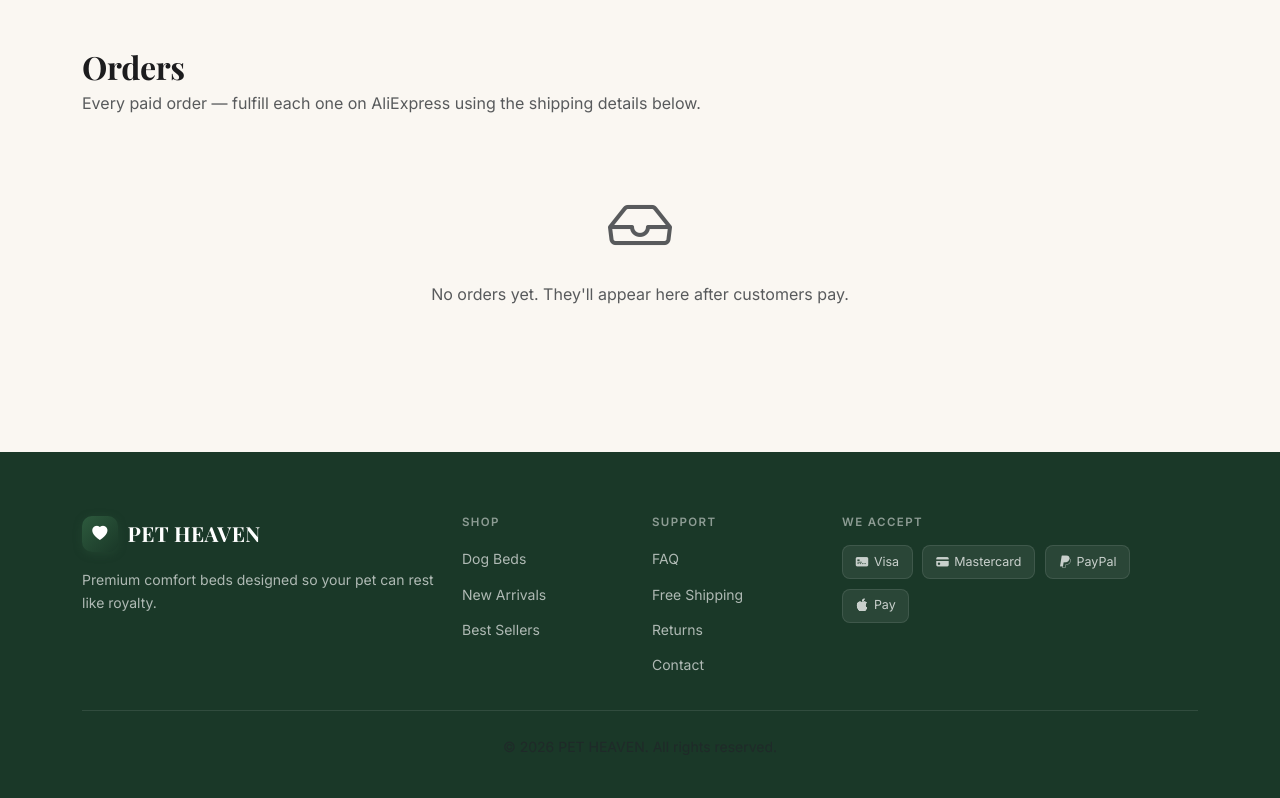
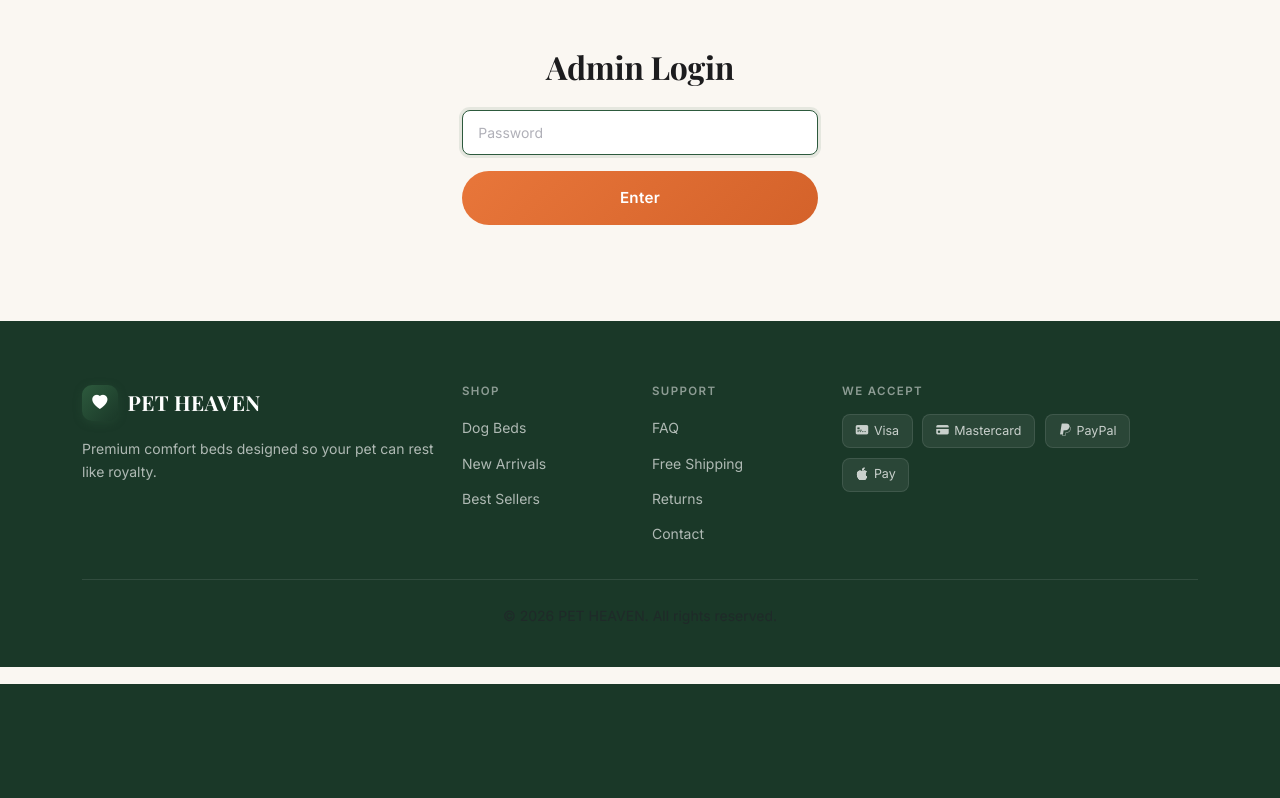
Before and after one commit to ethanhockey1211-lgtm/Dog-bed, an ASP.NET Core app: page /Orders in a window 1280 px wide. Shown: the part 116-914 px from the top of the page. After the commit the page ends 800 px from the top, so only its background shows below. Run offline with ASP.NET Core 8, Linux system fonts and the light colour scheme; some libraries are stand-ins or nearby versions.

Commit message:
Password-protect /orders page from public access
https://claude.ai/code/session_01Lg4BpGqBLnigzQ4orTEiPG

```diff
--- a/Pages/Orders.cshtml
+++ b/Pages/Orders.cshtml
@@ -4,6 +4,25 @@
     ViewData["Title"] = "Orders";
 }
 
+@if (!Model.Authed)
+{
+    <div class="container py-5" style="max-width:380px">
+        <h2 class="page-title mb-4 text-center">Admin Login</h2>
+        <form method="post">
+            @Html.AntiForgeryToken()
+            @if (!ViewData.ModelState.IsValid)
+            {
+                <div class="alert alert-danger py-2 small">Incorrect password.</div>
+            }
+            <div class="mb-3">
+                <input type="password" name="password" class="form-control" placeholder="Password" autofocus required />
+            </div>
+            <button type="submit" class="btn btn-buy-now w-100">Enter</button>
+        </form>
+    </div>
+}
+else
+{
     <div class="container py-5">
         <h1 class="page-title mb-1">Orders</h1>
         <p class="text-muted mb-4">Every paid order — fulfill each one on AliExpress using the shipping details below.</p>
@@ -71,3 +90,4 @@
             </div>
         }
     </div>
+}
--- a/Pages/Orders.cshtml.cs
+++ b/Pages/Orders.cshtml.cs
@@ -1,5 +1,6 @@
 using DogBed.Models;
 using DogBed.Services;
+using Microsoft.AspNetCore.Mvc;
 using Microsoft.AspNetCore.Mvc.RazorPages;
 
 namespace DogBed.Pages;
@@ -7,9 +8,36 @@ namespace DogBed.Pages;
 public class OrdersModel : PageModel
 {
     private readonly OrderStore _store;
-    public OrdersModel(OrderStore store) => _store = store;
+    private readonly IConfiguration _config;
+    private const string AuthKey = "admin_authed";
+
+    public OrdersModel(OrderStore store, IConfiguration config)
+    {
+        _store  = store;
+        _config = config;
+    }
 
     public IReadOnlyList<FulfillmentOrder> Orders { get; private set; } = [];
+    public bool Authed { get; private set; }
 
-    public void OnGet() => Orders = _store.GetAll();
+    public IActionResult OnGet()
+    {
+        if (HttpContext.Session.GetString(AuthKey) != "yes")
+            return Page(); // show login form
+        Authed = true;
+        Orders = _store.GetAll();
+        return Page();
+    }
+
+    public IActionResult OnPost(string password)
+    {
+        var correct = _config["Admin:Password"];
+        if (!string.IsNullOrEmpty(correct) && password == correct)
+        {
+            HttpContext.Session.SetString(AuthKey, "yes");
+            return RedirectToPage();
+        }
+        ModelState.AddModelError("", "Incorrect password.");
+        return Page();
+    }
 }
--- a/appsettings.json
+++ b/appsettings.json
@@ -11,6 +11,10 @@
     "PublishableKey": "pk_test_REPLACE_ME",
     "SecretKey": "sk_test_REPLACE_ME",
     "WebhookSecret": "whsec_REPLACE_ME"
+  },
+
+  "Admin": {
+    "Password": "REPLACE_WITH_YOUR_PASSWORD"
   },
 
   "Email": {
```
Lines whose indentation alone changed are shown as unchanged.
